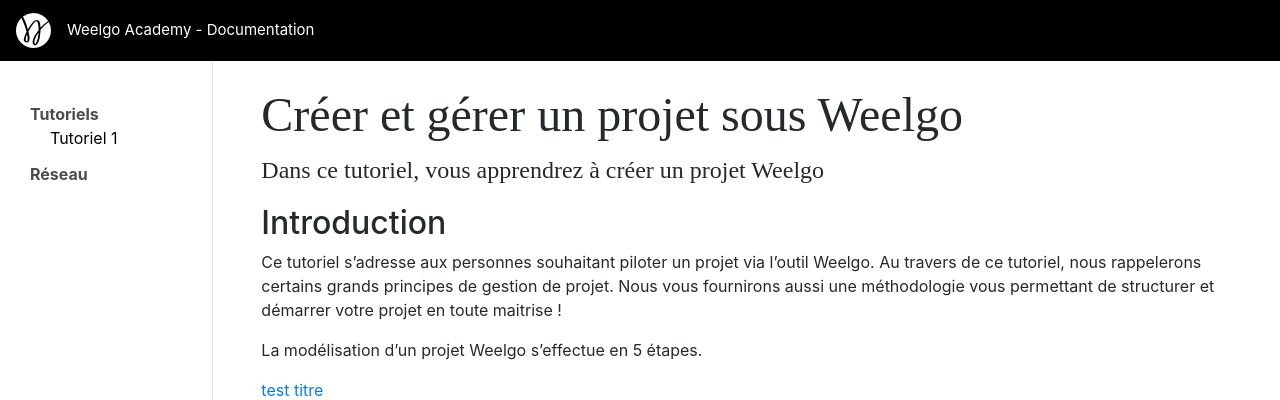
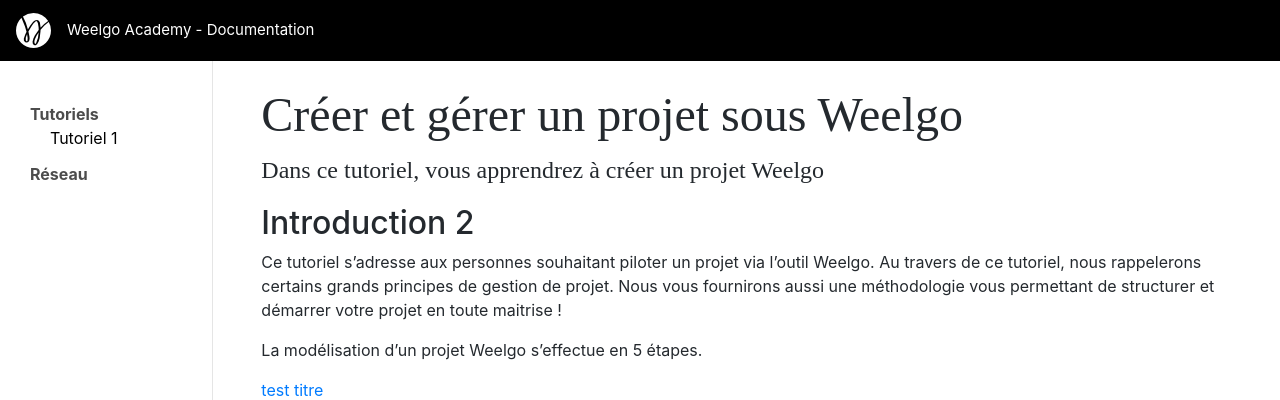
Before and after one commit to Weelgo/weelgo.github.io, a Jekyll site: the page built from fr/tutoriels/creationReseau.md, in a window 1280 px wide and 900 px high. Shown: the top 400 px of the window. Built offline with Jekyll 4.4.1, drawn with Linux system fonts in a browser that asks for light colours.

Commit message:
Update creationReseau.md

```diff
--- a/fr/tutoriels/creationReseau.md
+++ b/fr/tutoriels/creationReseau.md
@@ -5,7 +5,7 @@
 toc : true
 ---
 
-## Introduction
+## Introduction 2
 
 Ce tutoriel s'adresse aux personnes souhaitant piloter un projet via l'outil Weelgo. Au travers de ce tutoriel, nous rappelerons certains grands principes de gestion de projet. Nous vous fournirons aussi une méthodologie vous permettant de structurer et démarrer votre projet en toute maitrise !
 
@@ -63,7 +63,7 @@
 
 Les livrables jalons sont des livrables que vous souhaitez suivre particuliérement. Ils apparaitront dans le tableau de bord du projet et profiteront d'un suivi particulier.
 
-<a name="test titre"></a>
+
 Pour chaque action, il est nécessaire de se poser les questions suivantes :
 * Que dois-je faire pour réaliser cette action?
 * Quel sont les inputs nécessaires à la réalisation de cette action?
@@ -120,7 +120,7 @@
 
 ---
 
-### Définition des répertoires
+### Définition des répertoires <a id="titre"></a>
 
 Suite à la création du réseau, il est nécessaire de finaliser sa construction en l'encapsulant dans une structure. Cette structure, ou découpage, permettra de faciliter la compréhension et la gestion au quotidien du projet
 
```
